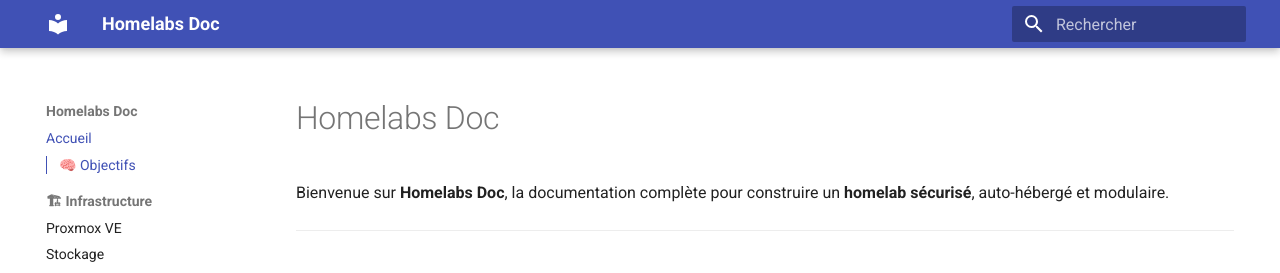
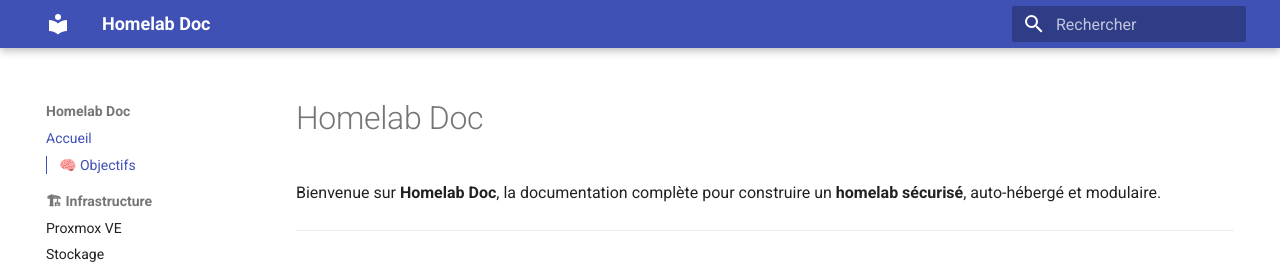
Before and after one commit to krhsaay/homelab-docs, an MkDocs documentation site: the page built from docs/index.md, in a window 1280 px wide. Shown: the top 273 px of the page. Built offline with MkDocs 1.6.1 and Material for MkDocs 9.7.7, drawn with Linux system fonts in a browser that asks for light colours.

Commit message:
Rename Homelabs Doc to Homelab Doc

```diff
--- a/docs/index.md
+++ b/docs/index.md
@@ -1,6 +1,6 @@
-# Homelabs Doc
+# Homelab Doc
 
-Bienvenue sur **Homelabs Doc**, la documentation complète pour construire un **homelab sécurisé**, auto-hébergé et modulaire.
+Bienvenue sur **Homelab Doc**, la documentation complète pour construire un **homelab sécurisé**, auto-hébergé et modulaire.
 
 ---
 
--- a/mkdocs.yml
+++ b/mkdocs.yml
@@ -1,4 +1,4 @@
-site_name: Homelabs Doc
+site_name: Homelab Doc
 site_description: Documentation pour construire un homelab sécurisé et complet
 site_author: krhsaay
 theme:
```
